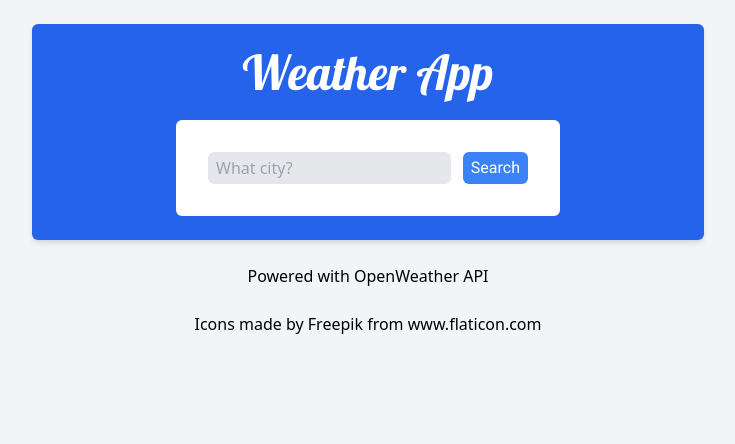
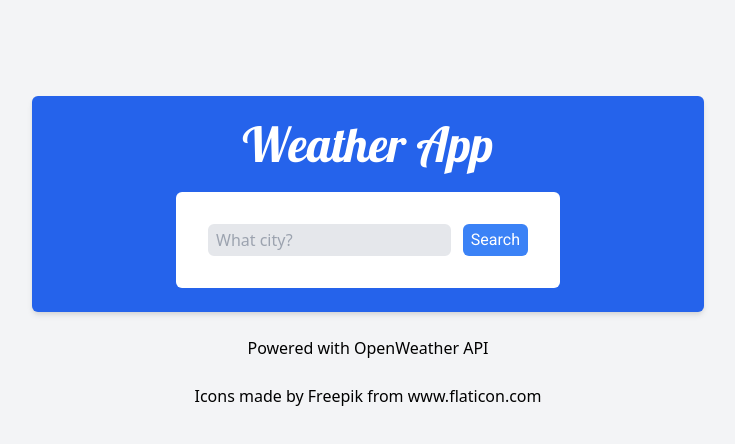
Before and after one commit to bardenHa/weather-app, a React (Create React App) app: page / in a window 1280 px wide. Shown: the top 444 px of the page, without its empty margins (272-1007 px from the left). Built offline with nearby package versions, Linux system fonts and the light colour scheme.

Commit message:
Padding change for lg screens

```diff
--- a/src/App.js
+++ b/src/App.js
@@ -6,7 +6,7 @@ import ResultForm from "./components/ResultForm";
 class App extends Component {
   render() {
     return (
-      <div className="App p-6 h-screen bg-gray-100">
+      <div className="App p-6 lg:p-24 h-screen bg-gray-100">
         <div className="py-6 px-2 max-w-2xl mx-auto bg-blue-600 shadow-md text-center rounded-md">
           <p className="text-5xl text-white font-title pb-6">Weather App</p>
           {/*<Form /> */}
```
